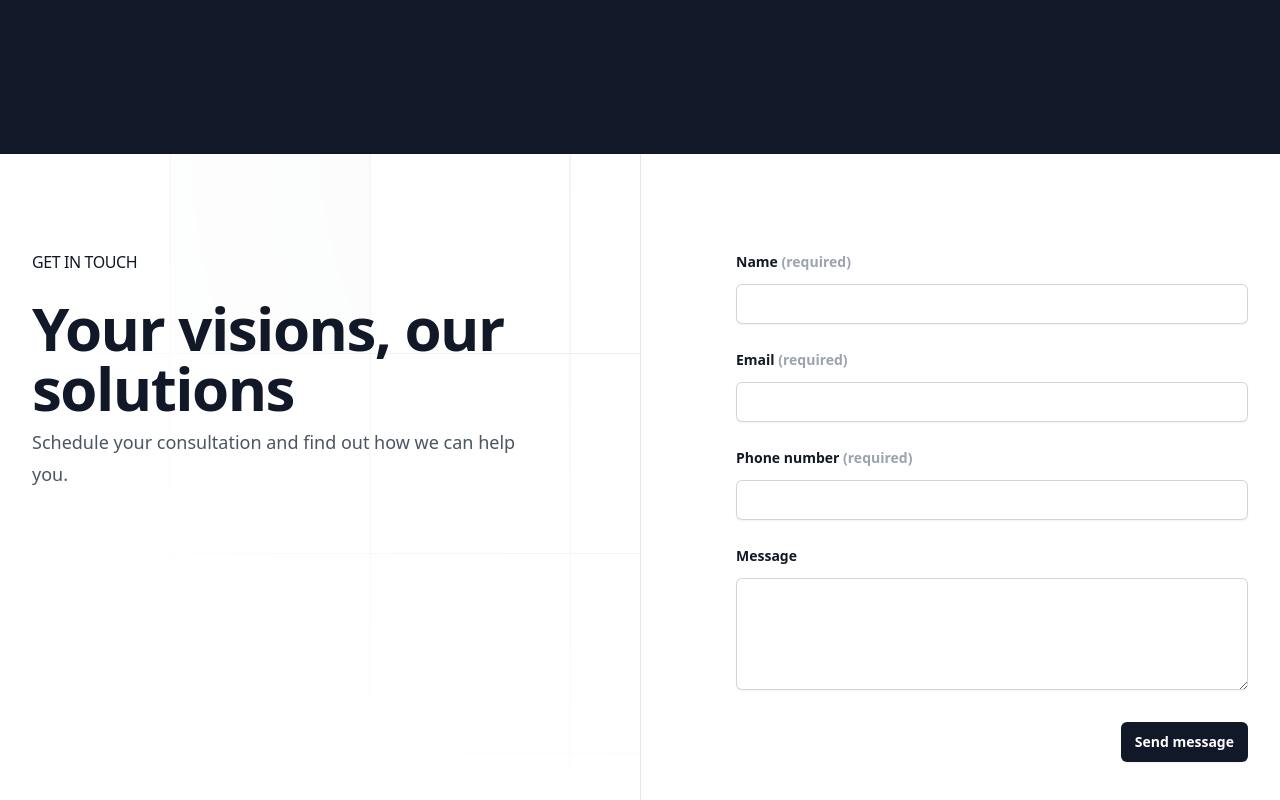
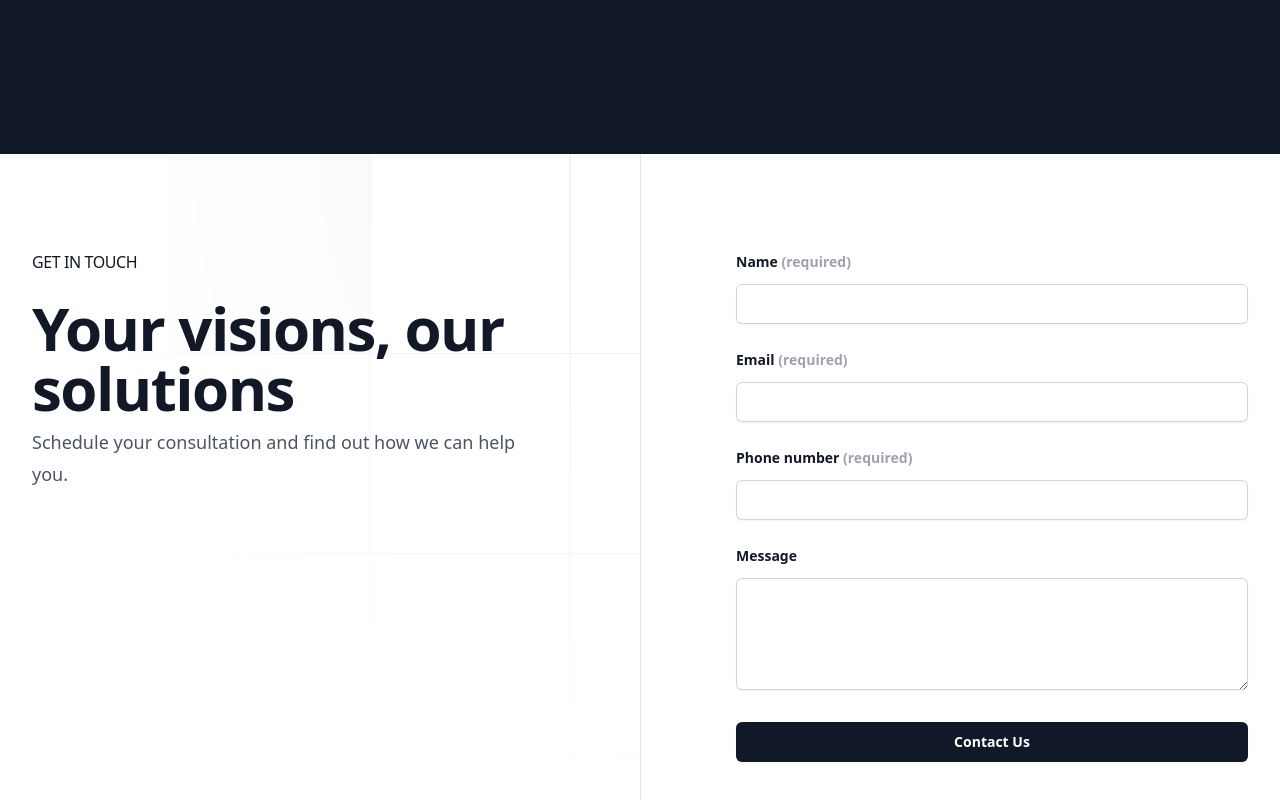
Before and after one commit to DrRhea/company_profile_usa, a Next.js app: page / in a window 1280 px wide. Shown: the part 1161-1961 px from the top of the page. Built offline with nearby package versions, Linux system fonts and the light colour scheme.

Commit message:
fix: all the client has requested

```diff
--- a/src/app/components/Contact.js
+++ b/src/app/components/Contact.js
@@ -116,9 +116,9 @@
             <div className="mt-8 flex justify-end">
               <button
                 type="submit"
-                className="rounded-md bg-gray-900 px-3.5 py-2.5 text-center text-sm font-semibold text-white shadow-sm hover:bg-gray-800 focus-visible:outline focus-visible:outline-2 focus-visible:outline-offset-2 focus-visible:outline-gray-900"
+                className="rounded-md bg-gray-900 px-3.5 py-2.5 text-center text-sm font-semibold text-white shadow-sm hover:bg-gray-800 focus-visible:outline focus-visible:outline-2 focus-visible:outline-offset-2 focus-visible:outline-gray-900 w-full"
               >
-                Send message
+                Contact Us
               </button>
             </div>
           </div>
```
